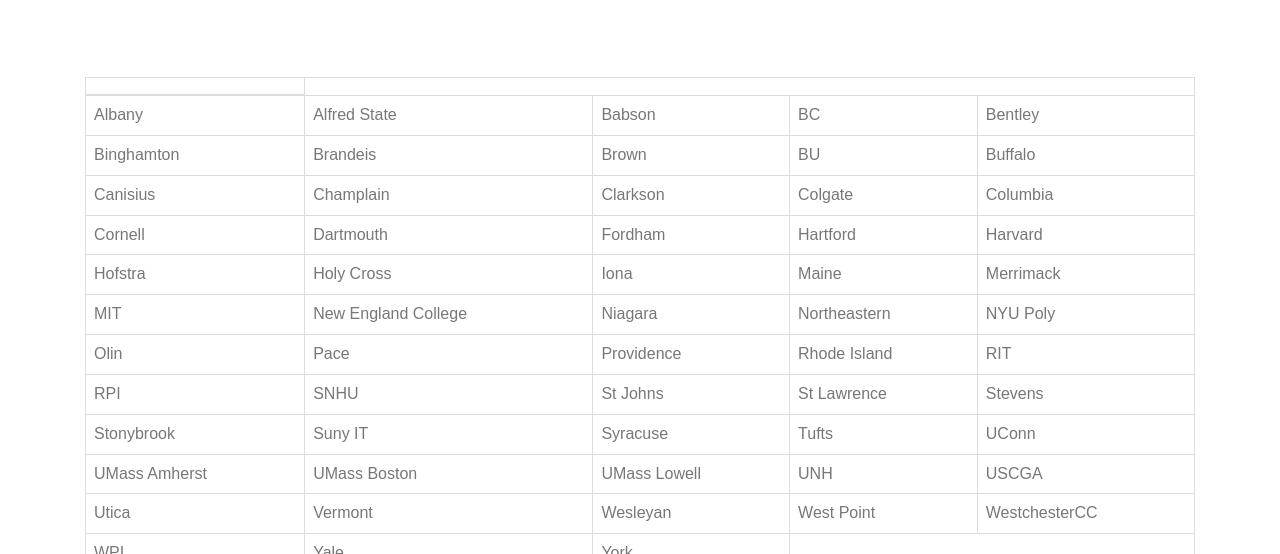
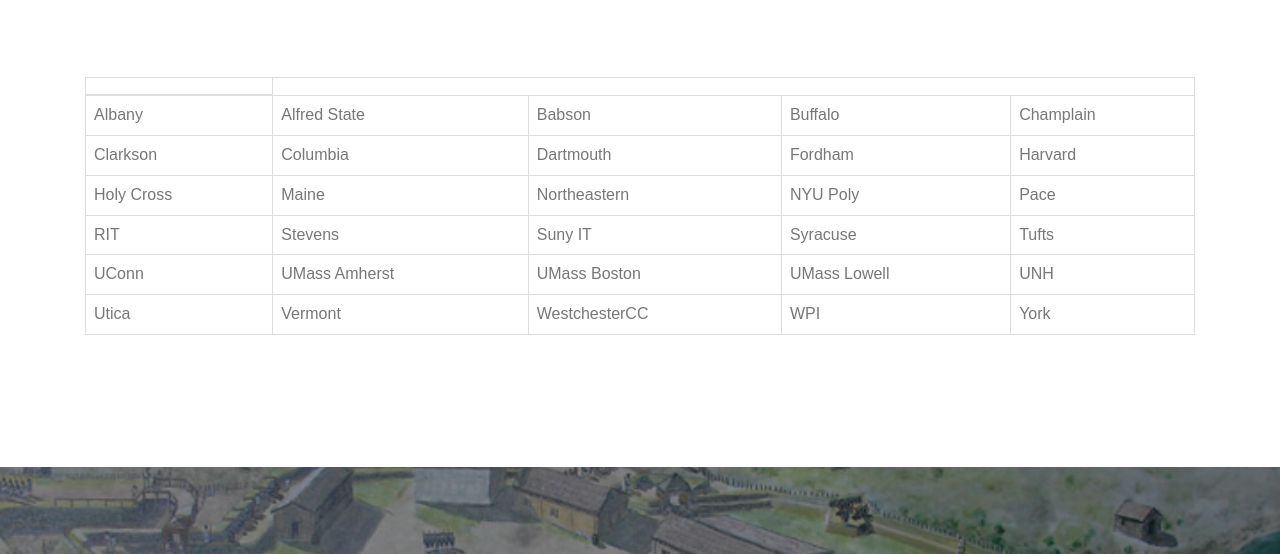
Before and after one commit to kengraf/neccdc2018info, a plain HTML site: page html/school_list.html in a window 1280 px wide. Shown: the part 246-800 px from the top of the page. Drawn offline with Linux system fonts and the light colour scheme; files whose address does not match are found by name.

Commit message:
update school list

```diff
--- a/html/school_list.html
+++ b/html/school_list.html
@@ -93,84 +93,44 @@
                     <td>Albany</td>
                     <td>Alfred State</td>
                     <td>Babson</td>
-                    <td>BC</td>
-                    <td>Bentley</td>
-                    </tr>
-                    <tr>
-                    <td>Binghamton</td>
-                    <td>Brandeis</td>
-                    <td>Brown</td>
-                    <td>BU</td>
                     <td>Buffalo</td>
-                    </tr>
-                    <tr>
-                    <td>Canisius</td>
                     <td>Champlain</td>
+                </tr>
+                <tr>
                     <td>Clarkson</td>
-                    <td>Colgate</td>
                     <td>Columbia</td>
-                    </tr>
-                    <tr>
-                    <td>Cornell</td>
                     <td>Dartmouth</td>
                     <td>Fordham</td>
-                    <td>Hartford</td>
                     <td>Harvard</td>
-                    </tr>
-                    <tr>
-                    <td>Hofstra</td>
+                </tr>
+                <tr>
                     <td>Holy Cross</td>
-                    <td>Iona</td>
                     <td>Maine</td>
-                    <td>Merrimack</td>
-                    </tr>
-                    <tr>
-                    <td>MIT</td>
-                    <td>New England College</td>
-                    <td>Niagara</td>
                     <td>Northeastern</td>
                     <td>NYU Poly</td>
-                    </tr>
-                    <tr>
-                    <td>Olin</td>
                     <td>Pace</td>
-                    <td>Providence</td>
-                    <td>Rhode Island</td>
+                </tr>
+                <tr>
                     <td>RIT</td>
-                    </tr>
-                    <tr>
-                    <td>RPI</td>
-                    <td>SNHU</td>
-                    <td>St Johns</td>
-                    <td>St Lawrence</td>
                     <td>Stevens</td>
-                    </tr>
-                    <tr>
-                    <td>Stonybrook</td>
                     <td>Suny IT</td>
                     <td>Syracuse</td>
                     <td>Tufts</td>
+                </tr>
+                <tr>
                     <td>UConn</td>
-                    </tr>
-                    <tr>
                     <td>UMass Amherst</td>
                     <td>UMass Boston</td>
                     <td>UMass Lowell</td>
                     <td>UNH</td>
-                    <td>USCGA</td>
-                    </tr>
-                    <tr>
+                </tr>
+                <tr>
                     <td>Utica</td>
                     <td>Vermont</td>
-                    <td>Wesleyan</td>
-                    <td>West Point</td>
                     <td>WestchesterCC</td>
-                    </tr>
-                    <tr>
                     <td>WPI</td>
-                    <td>Yale</td>
                     <td>York</td>
-                    </tr>
+                </tr>
                     </tbody>
                 </table>
 
```
Also changed, not shown: index.html (+2 -2 lines).
